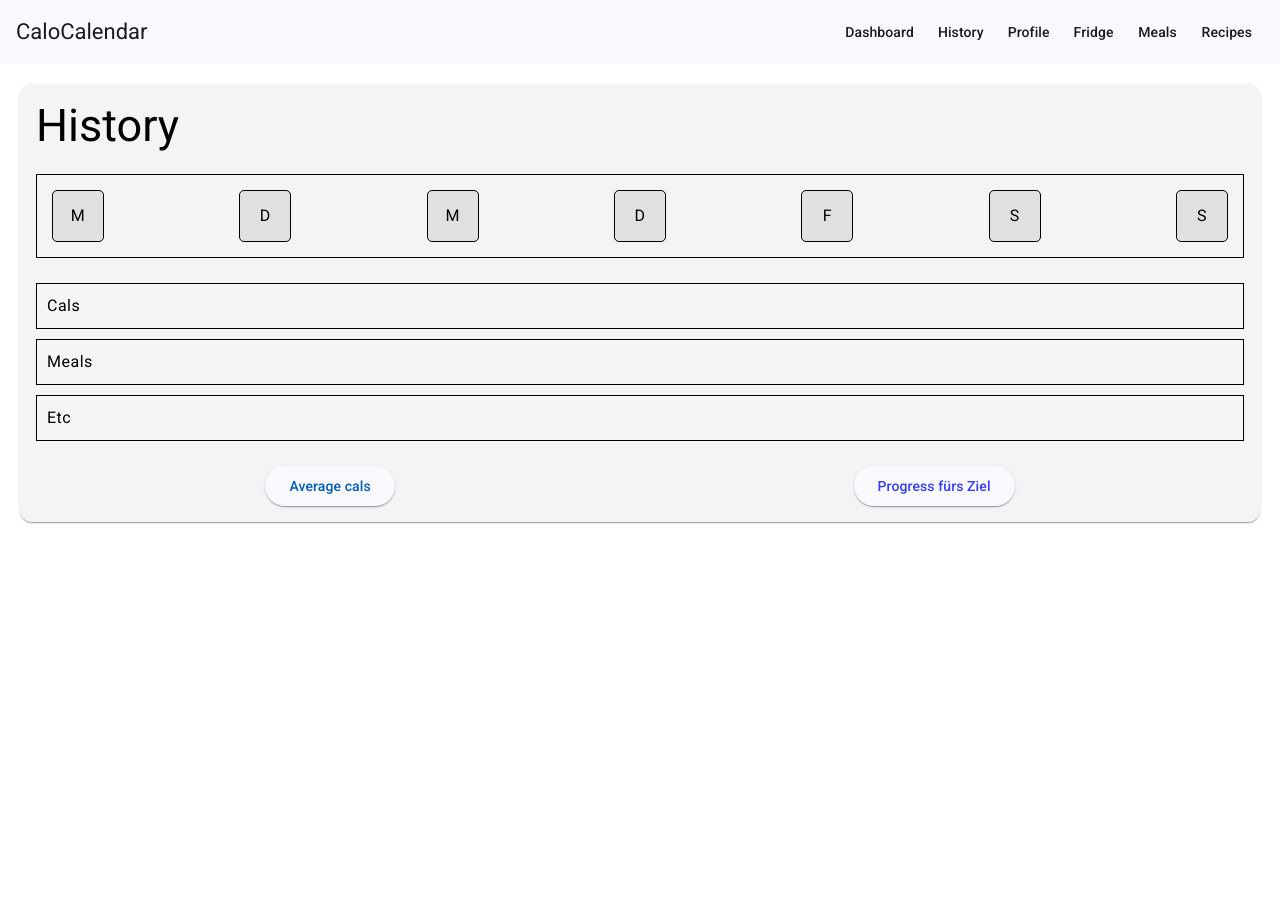
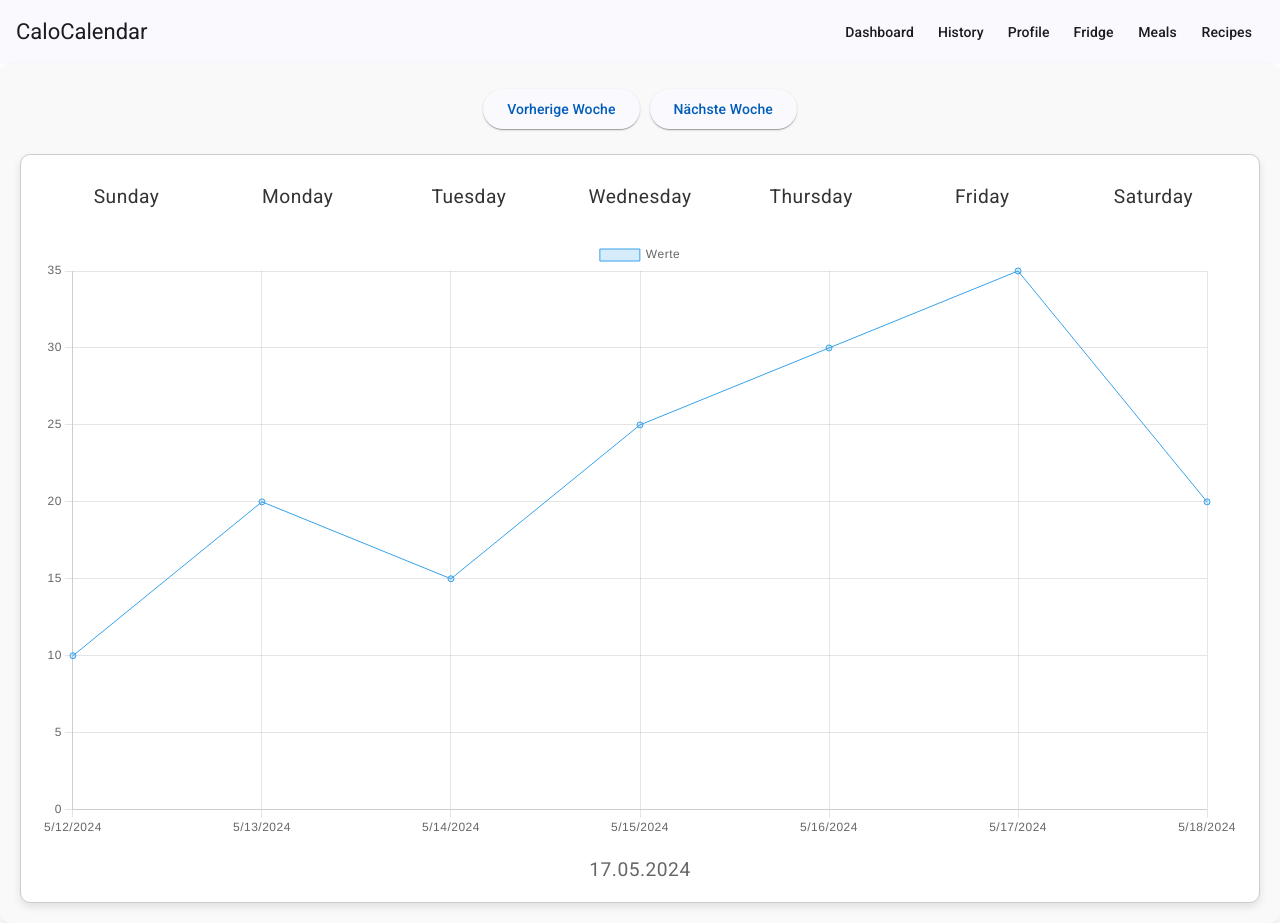
Before and after one commit to JoghurtCode/CaloCalendar, an Angular app in the folder frontend/: page /history in a window 1280 px wide. Before the commit the page ends 800 px from the top, so only its background shows below. Built offline with nearby package versions, Linux system fonts and the light colour scheme.

Commit message:
History Components angepasst: Buttons im Style und deren Funktioanlität verbessert (Done by IGG)

```diff
--- a/frontend/package.json
+++ b/frontend/package.json
@@ -20,6 +20,7 @@
     "@angular/platform-browser": "^18.0.2",
     "@angular/platform-browser-dynamic": "^18.0.2",
     "@angular/router": "^18.0.2",
+    "chart.js": "^4.4.3",
     "rxjs": "~7.8.0",
     "tslib": "^2.3.0",
     "zone.js": "~0.14.3"
--- a/frontend/src/app/componets/history/history.component.css
+++ b/frontend/src/app/componets/history/history.component.css
@@ -1,41 +1,47 @@
-.history-container {
+.calendar {
   padding: 20px;
+  background-color: #f9f9f9;
+  border-radius: 10px;
+  box-shadow: 0 4px 8px rgba(0, 0, 0, 0.1);
 }
 
-.history-grid {
-  display: flex;
-  justify-content: space-between;
-  margin-bottom: 20px;
-  border: 1px solid black;
-  padding: 10px;
-}
-
-.day {
-  width: 50px;
-  height: 50px;
-  background-color: #e0e0e0;
-  display: flex;
-  justify-content: center;
-  align-items: center;
-  margin: 5px;
-  border: 1px solid black;
-  border-radius: 5px;
-}
-
-.details-grid {
-  display: flex;
-  flex-direction: column;
+.calendar-navigation {
+  text-align: center;
   margin-bottom: 20px;
 }
 
-.details {
-  background-color: #f5f5f5;
-  padding: 10px;
-  margin: 5px 0;
-  border: 1px solid black;
+.chart-container {
+  background-color: #fff;
+  border: 1px solid #ccc;
+  border-radius: 10px;
+  padding: 20px;
+  box-shadow: 0 4px 8px rgba(0, 0, 0, 0.1);
 }
 
-.stats {
+.weekdays {
   display: flex;
-  justify-content: space-around;
+  justify-content: space-between;
 }
+
+.weekday {
+  flex: 1;
+  text-align: center;
+  padding: 10px;
+  font-size: 1.2em;
+  color: #333;
+}
+
+.chart {
+  margin-top: 20px;
+}
+
+.current-date {
+  text-align: center;
+  margin-top: 20px;
+  font-size: 1.2em;
+  color: #666;
+}
+
+button {
+  margin: 5px;
+}
--- a/frontend/src/app/componets/history/history.component.html
+++ b/frontend/src/app/componets/history/history.component.html
@@ -1,25 +1,28 @@
-<div class="history-container">
-  <mat-card>
-    <mat-card-content>
-      <h2>History</h2>
-      <div class="history-grid">
-        <div class="day">M</div>
-        <div class="day">D</div>
-        <div class="day">M</div>
-        <div class="day">D</div>
-        <div class="day">F</div>
-        <div class="day">S</div>
-        <div class="day">S</div>
+<!DOCTYPE html>
+<html lang="en">
+<head>
+  <meta charset="UTF-8">
+  <meta name="viewport" content="width=device-width, initial-scale=1.0">
+  <title>Weekly Calendar with Chart</title>
+  <link rel="stylesheet" href="./history.component.css">
+</head>
+<body>
+  <div class="calendar">
+    <div class="calendar-navigation">
+      <button mat-raised-button color="primary" (click)="previousWeek()">Vorherige Woche</button>
+      <button mat-raised-button color="primary" (click)="nextWeek()">Nächste Woche</button>
+    </div>
+    <div class="chart-container">
+      <div class="weekdays">
+        <div class="weekday" *ngFor="let day of weekDates">
+          <div>{{ day | date: 'EEEE' }}</div>
+        </div>
       </div>
-      <div class="details-grid">
-        <div class="details">Cals</div>
-        <div class="details">Meals</div>
-        <div class="details">Etc</div>
+      <div class="chart">
+        <canvas id="myChart"></canvas>
       </div>
-      <div class="stats">
-        <button mat-raised-button color="primary">Average cals</button>
-        <button mat-raised-button color="accent">Progress fürs Ziel</button>
-      </div>
-    </mat-card-content>
-  </mat-card>
-</div>
+      <div class="current-date">{{ currentDate | date: 'dd.MM.yyyy' }}</div>
+    </div>
+  </div>
+</body>
+</html>
--- a/frontend/src/app/componets/history/history.component.ts
+++ b/frontend/src/app/componets/history/history.component.ts
@@ -1,10 +1,86 @@
-import { Component } from '@angular/core';
+import { Component, OnInit } from '@angular/core';
+import { Chart } from 'chart.js/auto';
 
 @Component({
   selector: 'app-history',
   templateUrl: './history.component.html',
   styleUrls: ['./history.component.css']
 })
-export class HistoryComponent {
-  // Component logic hier
+export class HistoryComponent implements OnInit {
+  view: 'week' | 'month' | 'year' = 'week';
+  weekDates: Date[] = [];
+  currentDate: Date = new Date();
+  myChart: any;
+
+  constructor() { }
+
+  ngOnInit(): void {
+    this.generateChart();
+  }
+
+  changeView(view: 'week' | 'month' | 'year'): void {
+    this.view = view;
+    if (view === 'week') {
+      this.generateChart();
+    }
+  }
+
+  generateChart(): void {
+    const firstDay = new Date(this.currentDate);
+    firstDay.setDate(firstDay.getDate() - firstDay.getDay());
+    const lastDay = new Date(this.currentDate);
+    lastDay.setDate(lastDay.getDate() - lastDay.getDay() + 6);
+    this.weekDates = this.getDatesBetween(firstDay, lastDay);
+
+    const values = [10, 20, 15, 25, 30, 35, 20];
+
+    const ctx = document.getElementById('myChart') as HTMLCanvasElement;
+
+    if (this.myChart) {
+      this.myChart.destroy();
+    }
+
+    this.myChart = new Chart(ctx, {
+      type: 'line',
+      data: {
+        labels: this.weekDates.map(date => date.toLocaleDateString()),
+        datasets: [{
+          label: 'Werte',
+          data: values,
+          backgroundColor: 'rgba(54, 162, 235, 0.2)',
+          borderColor: 'rgba(54, 162, 235, 1)',
+          borderWidth: 1
+        }]
+      },
+      options: {
+        scales: {
+          y: {
+            beginAtZero: true
+          }
+        }
+      }
+    });
+  }
+
+  getDatesBetween(startDate: Date, endDate: Date): Date[] {
+    const dates = [];
+    let currentDate = new Date(startDate);
+    while (currentDate <= endDate) {
+      dates.push(new Date(currentDate));
+      currentDate.setDate(currentDate.getDate() + 1);
+    }
+    return dates;
+  }
+
+  previousWeek(): void {
+    console.log('Vorherige Woche Button geklickt');
+    this.currentDate.setDate(this.currentDate.getDate() - 7);
+    this.generateChart();
+  }
+
+  nextWeek(): void {
+    console.log('Nächste Woche Button geklickt');
+    this.currentDate.setDate(this.currentDate.getDate() + 7);
+    this.generateChart();
+  }
 }
--- a/frontend/src/styles.css
+++ b/frontend/src/styles.css
@@ -5,3 +5,6 @@ body { margin: 0; font-family: Roboto, "Helvetica Neue", sans-serif; }
 
 html, body { height: 100%; }
 body { margin: 0; font-family: Roboto, "Helvetica Neue", sans-serif; }
+
+html, body { height: 100%; }
+body { margin: 0; font-family: Roboto, "Helvetica Neue", sans-serif; }
--- /dev/null
+++ b/package.json
@@ -0,0 +1,5 @@
+{
+  "dependencies": {
+    "chart.js": "^4.4.3"
+  }
+}
```
Also changed, not shown: 2 other files (tests, documents, lock files or other folders).
